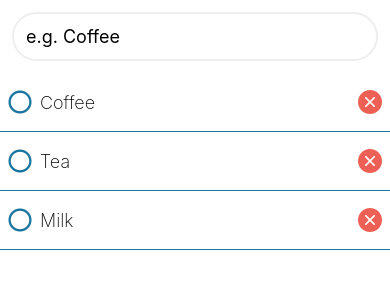
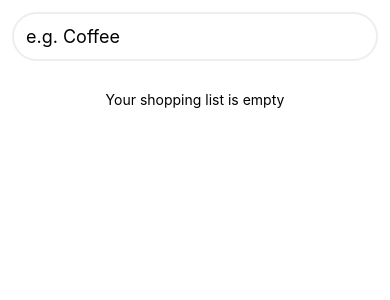
Before and after one commit to megaohms/taskly, a React Native app: screen / in a window 390 px wide. Shown: the top 300 px of the page. Built offline with nearby package versions, Linux system fonts and the light colour scheme.

Commit message:
Add a list empty component

```diff
--- a/app/index.tsx
+++ b/app/index.tsx
@@ -1,4 +1,4 @@
-import { ScrollView, StyleSheet, TextInput } from "react-native";
+import { FlatList, StyleSheet, Text, TextInput, View } from "react-native";
 import { theme } from "../theme";
 import { ShoppingListItem } from "../components/ShoppingListItem";
 import { useState } from "react";
@@ -8,11 +8,7 @@
   name: string;
 };
 
-const initialList: ShoppingListItemType[] = [
-  { id: "1", name: "Coffee" },
-  { id: "2", name: "Tea" },
-  { id: "3", name: "Milk" },
-];
+const initialList: ShoppingListItemType[] = [];
 
 export default function Index() {
   const [shoppingList, setShoppingList] = useState(initialList);
@@ -30,23 +26,29 @@
   };
 
   return (
-    <ScrollView
+    <FlatList
+      ListHeaderComponent={
+        <TextInput
+          value={value}
+          style={styles.textInput}
+          onChangeText={setValue}
+          placeholder="e.g. Coffee"
+          onSubmitEditing={handleSubmit}
+          returnKeyType="done"
+        />
+      }
+      ListEmptyComponent={
+        <View style={styles.listEmptyContainer}>
+          <Text>Your shopping list is empty</Text>
+        </View>
+      }
       style={styles.container}
       contentContainerStyle={styles.contentContainer}
       stickyHeaderIndices={[0]}
-    >
-      <TextInput
-        value={value}
-        style={styles.textInput}
-        onChangeText={setValue}
-        placeholder="e.g. Coffee"
-        onSubmitEditing={handleSubmit}
-        returnKeyType="done"
-      />
-      {shoppingList.map((item) => (
+      renderItem={({ item }) => (
         <ShoppingListItem key={item.id} name={item.name} />
-      ))}
-    </ScrollView>
+      )}
+    ></FlatList>
   );
 }
 
@@ -69,4 +71,9 @@
     marginHorizontal: 12,
     marginBottom: 12,
   },
+  listEmptyContainer: {
+    justifyContent: "center",
+    alignItems: "center",
+    marginVertical: 18,
+  },
 });
```
